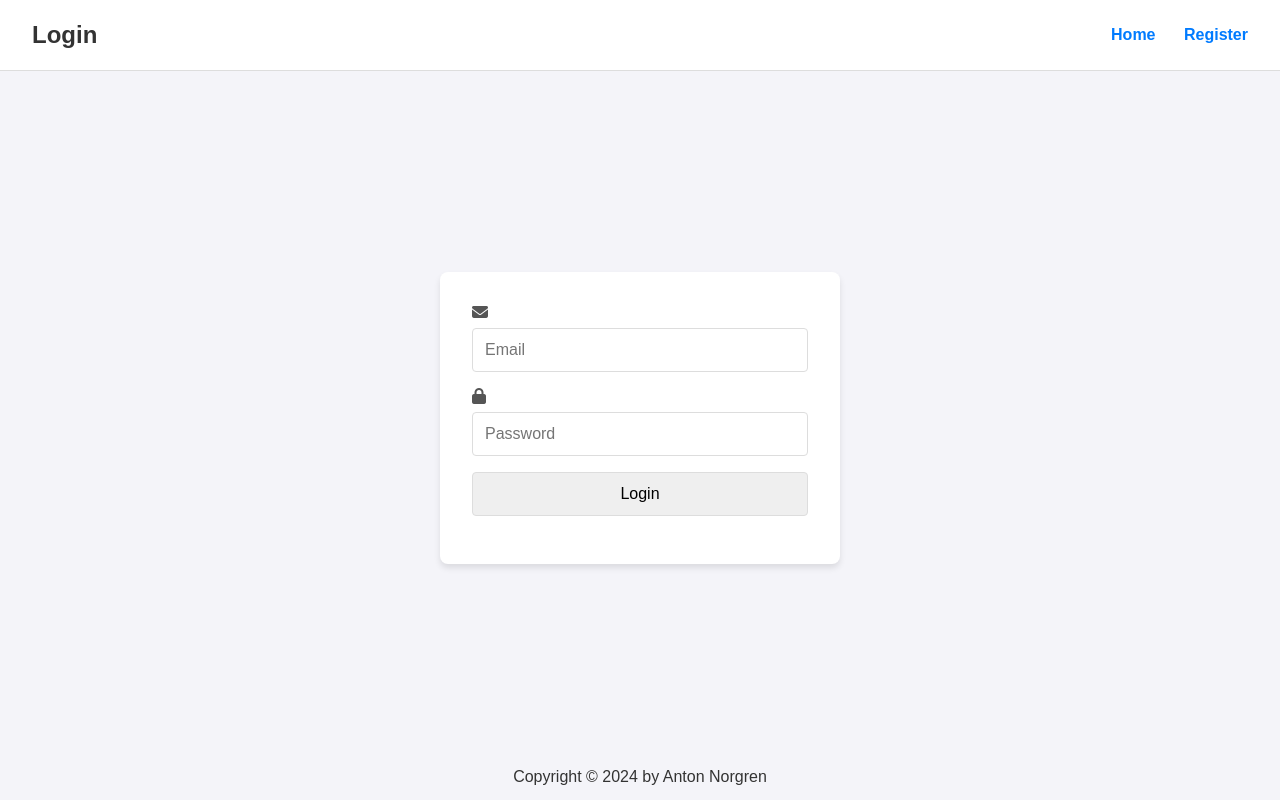
After one commit to vessbon/chat-app, a Flask app: page /login in a window 1280 px wide. The commit adds this page. Run offline with Flask 3, Linux system fonts and the light colour scheme; some libraries are stand-ins or nearby versions.

Commit message:
Added authentication pages

```diff
--- a/app.py
+++ b/app.py
@@ -1,16 +1,18 @@
-from flask import Flask, session, render_template
+from flask import Flask, session, render_template, url_for, redirect
 from flask_session import Session
 from flask_socketio import SocketIO
+from functools import wraps
 from redis import Redis
 from dotenv import load_dotenv
 from markupsafe import escape
 
-import os.path
 
-
+# ---> ENVIRONMENT
 load_dotenv()
 
+# ---> APP
 app = Flask(__name__)
+app.secret_key = 'PAFja89wfaIUO'
 
 SESSION_TYPE = 'redis'
 SESSION_REDIS = Redis(host='localhost', port=8000)
@@ -18,19 +20,46 @@ app.config.from_object(__name__)
 Session(app)
 
 
+# ---> MIDDLEWARE
+#  Authentication check
+def require_auth(original_function):
+    @wraps(original_function)
+    def decorated_function(*args, **kwargs):
+        if 'auth' not in session or not session['auth']:
+            return redirect(url_for('login'))
+        return original_function(*args, *kwargs)
+    return decorated_function
+
+# Admin check
+def require_admin(original_function):
+    @wraps(original_function)
+    def decorated_function(*args, **kwargs):
+        if 'admin' not in session or not session['admin']:
+            return redirect(url_for('forbidden'))
+        return original_function(*args, *kwargs)
+    return decorated_function
+
+
+# ---> ROUTES
 @app.route('/')
 def index():
     return render_template('index.html')
 
-@app.route('/set/')
-def session_set():
-    session['key'] = 'value'
-    return 'ok'
+@app.route('/login')
+def login():
+    return render_template('login.html')
 
-@app.route('/get/')
-def session_get():
-    return session.get('key', 'not set')
+@app.route('/register')
+def register():
+    return render_template('register.html')
+
+@app.route('/dashboard')
+@require_auth
+@require_admin
+def dashboard():
+    pass
 
 
+# ---> LOGIC
 if __name__ == '__main__':
     app.run(debug=True)
--- /dev/null
+++ b/static/css/authentication.css
@@ -0,0 +1,53 @@
+body {
+  display: flex;
+  flex-direction: column;
+  align-items: center;
+  justify-content: space-between;
+  min-height: 100vh;
+}
+
+.ac-header nav a {
+  text-decoration: none;
+  margin-left: 1.5rem;
+  color: #007BFF;
+  font-weight: bold;
+  transition: color 0.3s ease;
+}
+
+.ac-header nav a:hover {
+  color: #0056b3;
+}
+
+.ac-main {
+  width: 100%;
+  max-width: 400px;
+  background: #fff;
+  padding: 2rem;
+  border-radius: 8px;
+  box-shadow: 0 4px 6px rgba(0, 0, 0, 0.1);
+}
+
+.ac-form {
+  display: flex;
+  flex-direction: column;
+}
+
+.ac-form label {
+  display: flex;
+  align-items: center;
+  margin-bottom: 0.5rem;
+  color: #555;
+}
+
+.ac-form input {
+  width: 100%;
+  padding: 0.75rem;
+  margin-bottom: 1rem;
+  border: 1px solid #ddd;
+  border-radius: 4px;
+  font-size: 1rem;
+}
+
+.ac-footer {
+  margin-bottom: 10px;
+}
--- a/static/css/style.css
+++ b/static/css/style.css
@@ -6,4 +6,23 @@
 
 body {
 	font-family: sans-serif;
+	font-size: 16px;
+	background-color: #f4f4f9;
+	color: #333;
+	line-height: 1.6;
 }
+
+header {
+	width: 100%;
+	padding: 1rem 2rem;
+	background-color: #fff;
+	border-bottom: 1px solid #ddd;
+	display: flex;
+	justify-content: space-between;
+	align-items: center;
+}
+
+header h1 {
+	font-size: 1.5rem;
+	color: #333;
+}
--- a/templates/base.html
+++ b/templates/base.html
@@ -4,8 +4,10 @@
         <meta charset="UTF-8">
         <meta name="viewport" content="width=device-width, user-scalable=no, initial-scale=1.0, maximum-scale=1.0, minimum-scale=1.0">
         <meta http-equiv="X-UA-Compatible" content="ie=edge">
+
         <link rel="stylesheet" href="{{ url_for('static', filename='css/style.css') }}">
         {% block head %}{% endblock %}
+        <script src="https://kit.fontawesome.com/38dba9ba5e.js" crossorigin="anonymous"></script>
     </head>
     <body>
         {% block body %}{% endblock %}
--- /dev/null
+++ b/templates/login.html
@@ -0,0 +1,35 @@
+{% extends 'base.html' %}
+
+{% block head %}
+<title>Login</title>
+<link rel="stylesheet" href="{{ url_for('static', filename='css/authentication.css') }}">
+{% endblock %}
+
+{% block body %}
+<header class="ac-header">
+  <h1 class="credential-title">Login</h1>
+
+  <nav>
+    <a href="/">Home</a>
+    <a href="/register">Register</a>
+  </nav>
+</header>
+
+<main class="ac-main login">
+  <form class="ac-form" action="/login" method="post">
+    <label for="email">
+      <i class="fa-solid fa-envelope"></i>
+    </label>
+    <input type="email" name="email" placeholder="Email" id="email" required>
+
+    <label for="password">
+      <i class="fas fa-lock"></i>
+    </label>
+    <input type="password" name="password" placeholder="Password" id="password" required>
+
+    <input type="submit" value="Login">
+  </form>
+</main>
+
+<footer class="ac-footer">Copyright &copy; 2024 by Anton Norgren</footer>
+{% endblock %}
```
Also changed, not shown: requirements.txt (added, +20 -0 lines), templates/register.html (added, +35 -0 lines), 2 other files. Lines whose indentation alone changed are shown as unchanged.
